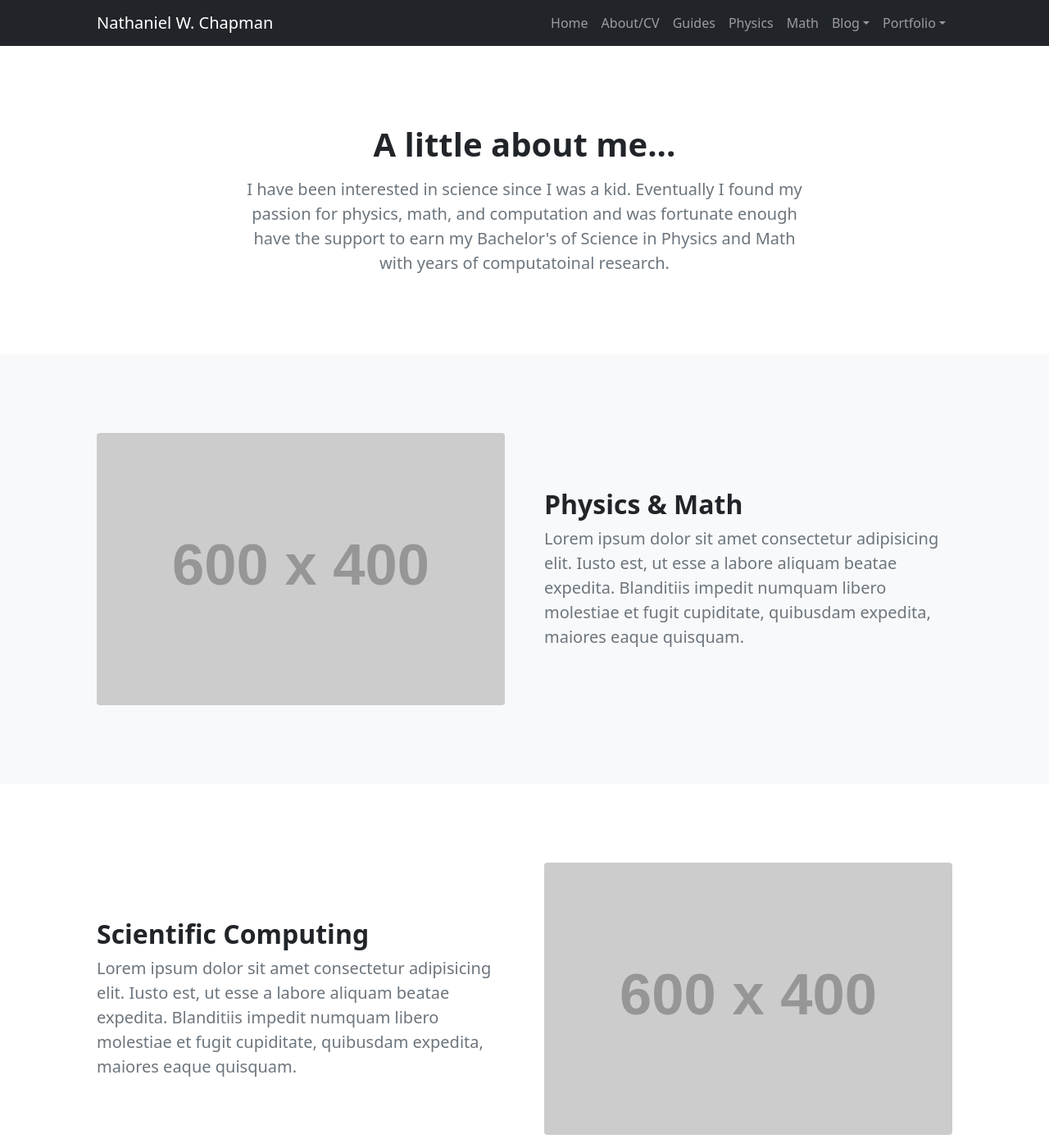
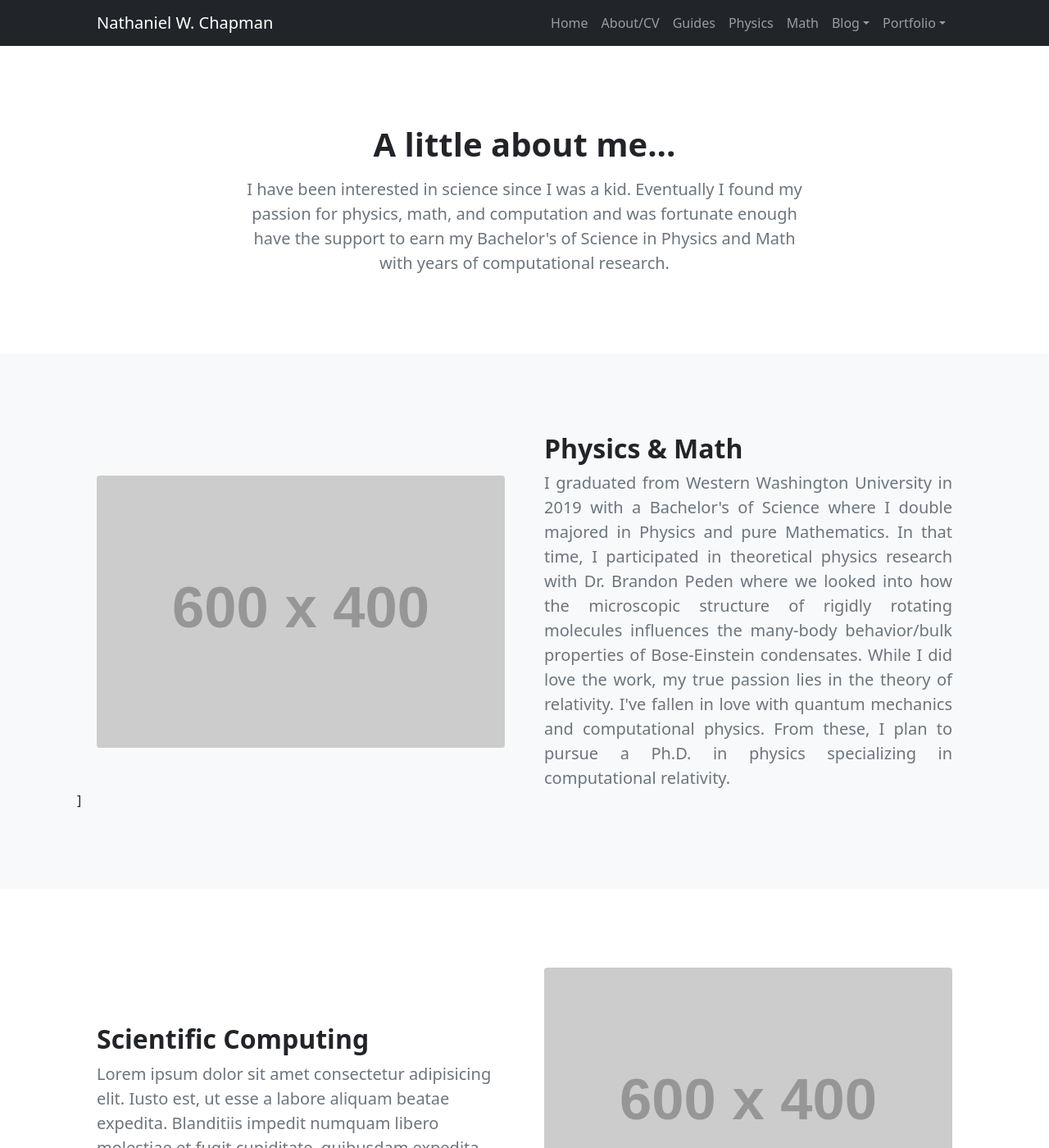
Before and after one commit to NonDairyNeutrino/nondairyneutrino.github.io, a Jekyll site: the page docs/about.html, which Jekyll copies as it is, in a window 1280 px wide and 1400 px high. Shown: the whole window at 82% size. Built offline with Jekyll 4.4.1, drawn with Linux system fonts in a browser that asks for light colours.

Commit message:
update physics and math section

```diff
--- a/docs/about.html
+++ b/docs/about.html
@@ -52,7 +52,7 @@
                         <div class="col-lg-8 col-xxl-6">
                             <div class="text-center my-5">
                                 <h1 class="fw-bolder mb-3">A little about me...</h1>
-                                <p class="lead fw-normal text-muted mb-4">I have been interested in science since I was a kid.  Eventually I found my passion for physics, math, and computation and was fortunate enough have the support to earn my Bachelor's of Science in Physics and Math with years of computatoinal research.</p>
+                                <p class="lead fw-normal text-muted mb-4">I have been interested in science since I was a kid.  Eventually I found my passion for physics, math, and computation and was fortunate enough have the support to earn my Bachelor's of Science in Physics and Math with years of computational research.</p>
                                 <!-- <a class="btn btn-primary btn-lg" href="#scroll-target">Read our story</a> -->
                             </div>
                         </div>
@@ -66,8 +66,8 @@
                         <div class="col-lg-6"><img class="img-fluid rounded mb-5 mb-lg-0" src="https://dummyimage.com/600x400/343a40/6c757d" alt="..." /></div>
                         <div class="col-lg-6">
                             <h2 class="fw-bolder">Physics &amp Math</h2>
-                            <p class="lead fw-normal text-muted mb-0">Lorem ipsum dolor sit amet consectetur adipisicing elit. Iusto est, ut esse a labore aliquam beatae expedita. Blanditiis impedit numquam libero molestiae et fugit cupiditate, quibusdam expedita, maiores eaque quisquam.</p>
-                        </div>
+                            <p class="lead fw-normal text-muted mb-0" align="justify">I graduated from Western Washington University in 2019 with a Bachelor's of Science where I double majored in Physics and pure Mathematics. In that time, I participated in theoretical physics research with Dr. Brandon Peden where we looked into how the microscopic structure of rigidly rotating molecules influences the many-body behavior/bulk properties of Bose-Einstein condensates. While I did love the work, my true passion lies in the theory of relativity. I've fallen in love with quantum mechanics and computational physics. From these, I plan to pursue a Ph.D. in physics specializing in computational relativity.</p>
+                        </div>]
                     </div>
                 </div>
             </section>
```
